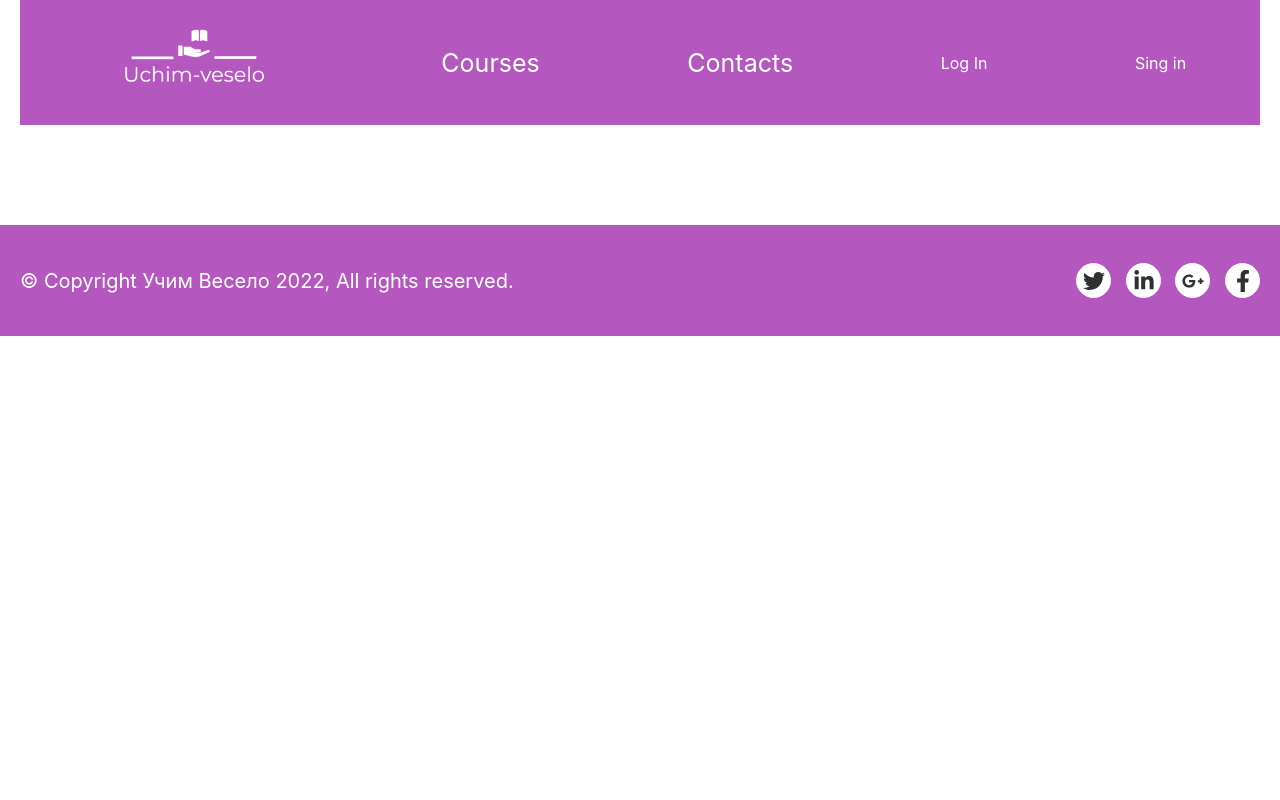
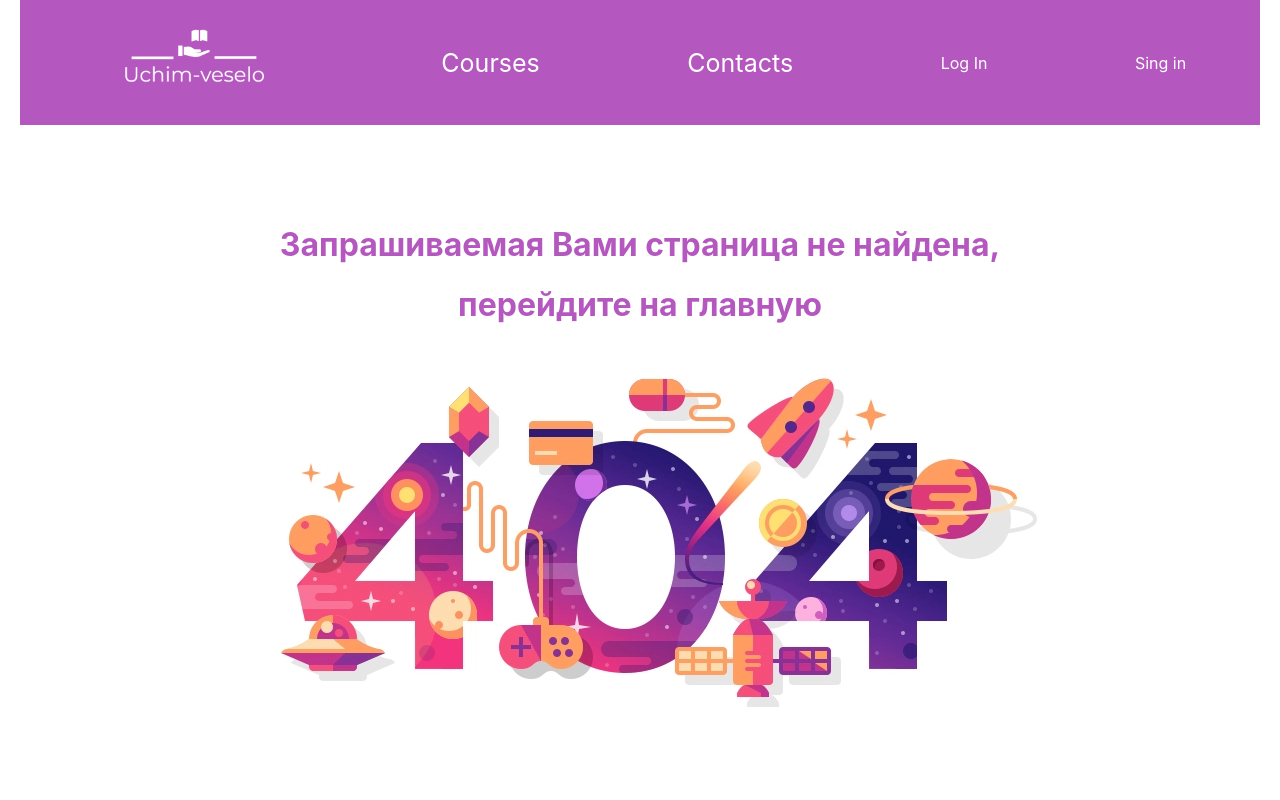
Before and after one commit to lena-sever/uchim-veselo, a React (Create React App) app in the folder front/: page /error_404 in a window 1280 px wide. Shown: the top 800 px of the page. Built offline with nearby package versions, Linux system fonts and the light colour scheme.

Commit message:
добавил компонент страница error_404, для просмотра добавил роутер /error_404

```diff
--- /dev/null
+++ b/front/src/components/Error_404/Error_404.css
@@ -0,0 +1,9 @@
+.error_404 {
+    /* background-image: url(./front/src/img/404.png); */
+    background-image: url(../../img/404.png);
+    min-height: 633px;
+    background-repeat: no-repeat;
+    background-position: center;
+    font-family: -apple-system, BlinkMacSystemFont, 'Segoe UI', 'Roboto', 'Oxygen', 'Ubuntu', 'Cantarell', 'Fira Sans', 'Droid Sans', 'Helvetica Neue', sans-serif;
+        color: #b458bf;
+}
--- /dev/null
+++ b/front/src/components/Error_404/Error_404.js
@@ -0,0 +1,15 @@
+import React from "react";
+import styles from "./Error_404.css";
+
+const Error_404 = (props) => {
+    return (
+        <>
+            <div  className="error_404">
+                <h1>Запрашиваемая Вами страница не найдена, </h1>
+                <h1>перейдите на главную</h1>
+            </div>
+        </>
+    );
+};
+
+export default Error_404;
--- a/front/src/components/Routing/Router.js
+++ b/front/src/components/Routing/Router.js
@@ -5,6 +5,7 @@ import LessonsItem from "../Lessons/LessonsItem";
 import InfoPage from "../InfoPage/InfoPage";
 import CoursPage from "../Сourses/CoursPage";
 import Contacts from "../Contacts/Contacts";
+import Error_404 from "../Error_404/Error_404";
 
 
 function Router() {
@@ -19,7 +20,8 @@ function Router() {
 
             </Route>
             <Route path="/contacts" element={<Contacts />}></Route>
-            {/*<Route path="*" element={ <Error/> }/>*/}
+            <Route path="/error_404" element={<Error_404 />}></Route>
+
         </Routes>
     );
 }
--- a/package.json
+++ b/package.json
@@ -19,5 +19,9 @@
         "resolve-url-loader": "^5.0.0",
         "sass": "^1.32.11",
         "sass-loader": "^11.0.1"
+    },
+    "dependencies": {
+        "@material-ui/core": "^4.12.3",
+        "material-ui": "^0.20.2"
     }
 }
```
Also changed, not shown: front/src/img/404.png (added), 1 other file (tests, documents, lock files or other folders).
